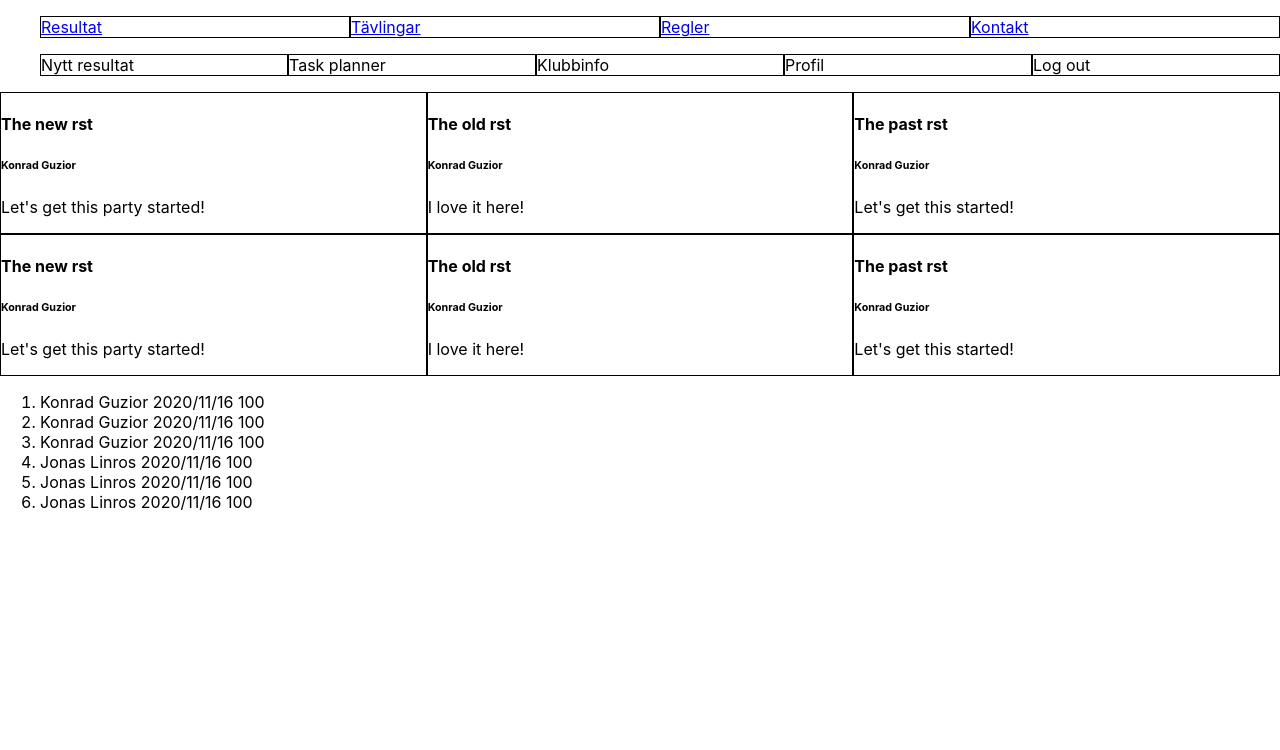
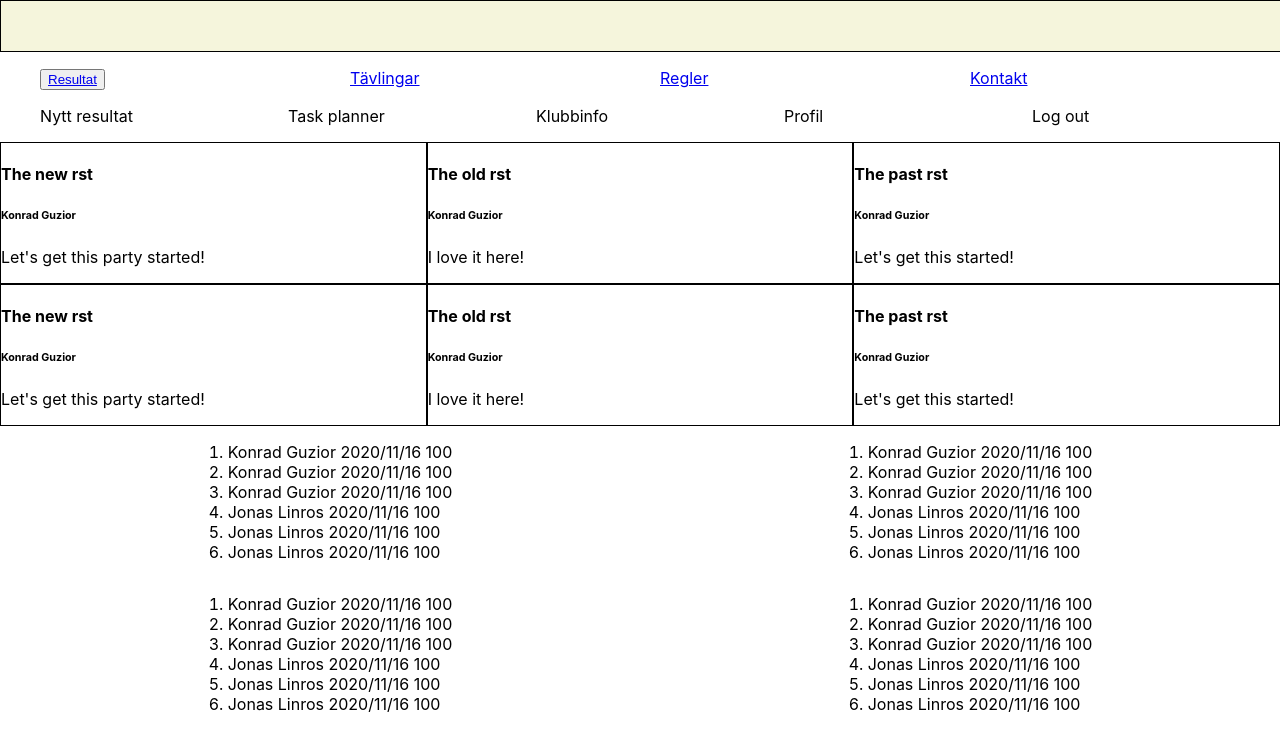
Before and after one commit to MrGuzior/rst, a React (Create React App) app: page / in a window 1280 px wide. Shown: the top 750 px of the page. Built offline with nearby package versions, Linux system fonts and the light colour scheme.

Commit message:
Further navbar changes...

```diff
--- a/src/Components/App/App.js
+++ b/src/Components/App/App.js
@@ -14,13 +14,16 @@ function App() {
     <>
       <Router>
           <Nav/>
-          <Switch>
 
-            <Route exact path='/' component={Home}/>
+          <section className='main'>
+            <Switch>
 
-            <Route path='/results' component={Results}/>
+              <Route exact path='/' component={Home}/>
 
-          </Switch>
+              <Route path='/results' component={Results}/>
+
+            </Switch>
+          </section>
       </Router>
     </>
   )
--- a/src/Components/Home/Home.jsx
+++ b/src/Components/Home/Home.jsx
@@ -6,7 +6,12 @@ const Home = () => {
     return(
         <section className='home'>
             <News/>
-            <ResultList/>
+            <section className='result-lists'>
+                <ResultList/>
+                <ResultList/>
+                <ResultList/>
+                <ResultList/>
+            </section>
         </section>
     )
 }
--- a/src/Components/Nav/GlobalNav.jsx
+++ b/src/Components/Nav/GlobalNav.jsx
@@ -5,7 +5,7 @@ const GlobalNav = () => {
     return(
         <nav className='global-nav navigation'>
             <ul>
-                <li><Link to='/results'>Resultat</Link></li>
+                <li><button><Link to='/results'>Resultat</Link></button></li>
                 <li><Link to='/competitions'>Tävlingar</Link></li>
                 <li><Link to='/rules'>Regler</Link></li>
                 <li><Link to='/contact'>Kontakt</Link></li>
--- a/src/Components/Nav/Nav.jsx
+++ b/src/Components/Nav/Nav.jsx
@@ -5,6 +5,7 @@ import PersonalNav from './PersonalNav'
 const Nav = () => {
     return(
         <section className='Nav navigation'>
+            <div className='test'></div>
                     <GlobalNav/>
                     <PersonalNav/>
         </section>
--- a/src/Components/ResultList/ResultList.jsx
+++ b/src/Components/ResultList/ResultList.jsx
@@ -6,7 +6,7 @@ const ResultList = ({list}) => {
     const {flights} = useSelector(selectData)
 
     return(
-        <section className="list">
+        <section className="ResultList">
         <p>{list}</p>
             <ol>
             {
--- a/src/style/index.css
+++ b/src/style/index.css
@@ -19,7 +19,7 @@ code {
 
 }
 
-.global-nav{
+.global-nav {
 
 }
 
@@ -33,12 +33,12 @@ code {
 
 .global-nav ul li, .personal-nav ul li{
   display: inline;
-  border: 1px solid black;
+  /* border: 1px solid black; */
   flex: 1 0 15%
 }
 
 .personal-nav{
-
+  margin:auto;
 }
 
 /*   News   */
@@ -52,3 +52,31 @@ code {
   border: 1px solid black;
   flex: 1 0 33%
 }
+
+/*    Home    */
+.home{
+
+}
+
+.home .result-lists{
+  display: grid;
+  grid-template-columns: 1fr 1fr;
+  justify-items: center;
+}
+
+.home .result-lists .ResultList{
+
+}
+
+@media only screen and (max-width: 900px){
+  .home .result-lists{
+    grid-template-columns: 1fr;
+  }
+}
+
+.test{
+  border: 1px solid black;
+  width: 100%;
+  height: 50px;
+  background-color: beige;
+}
```
